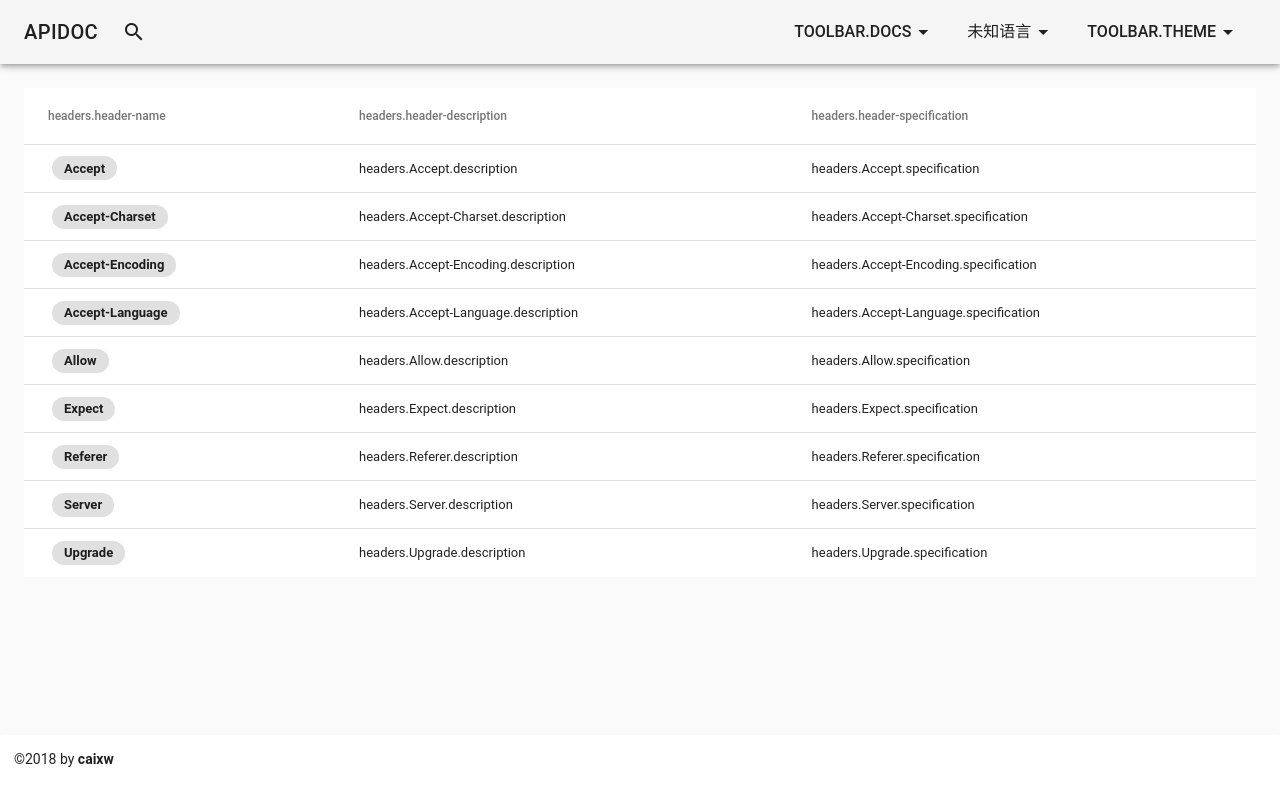
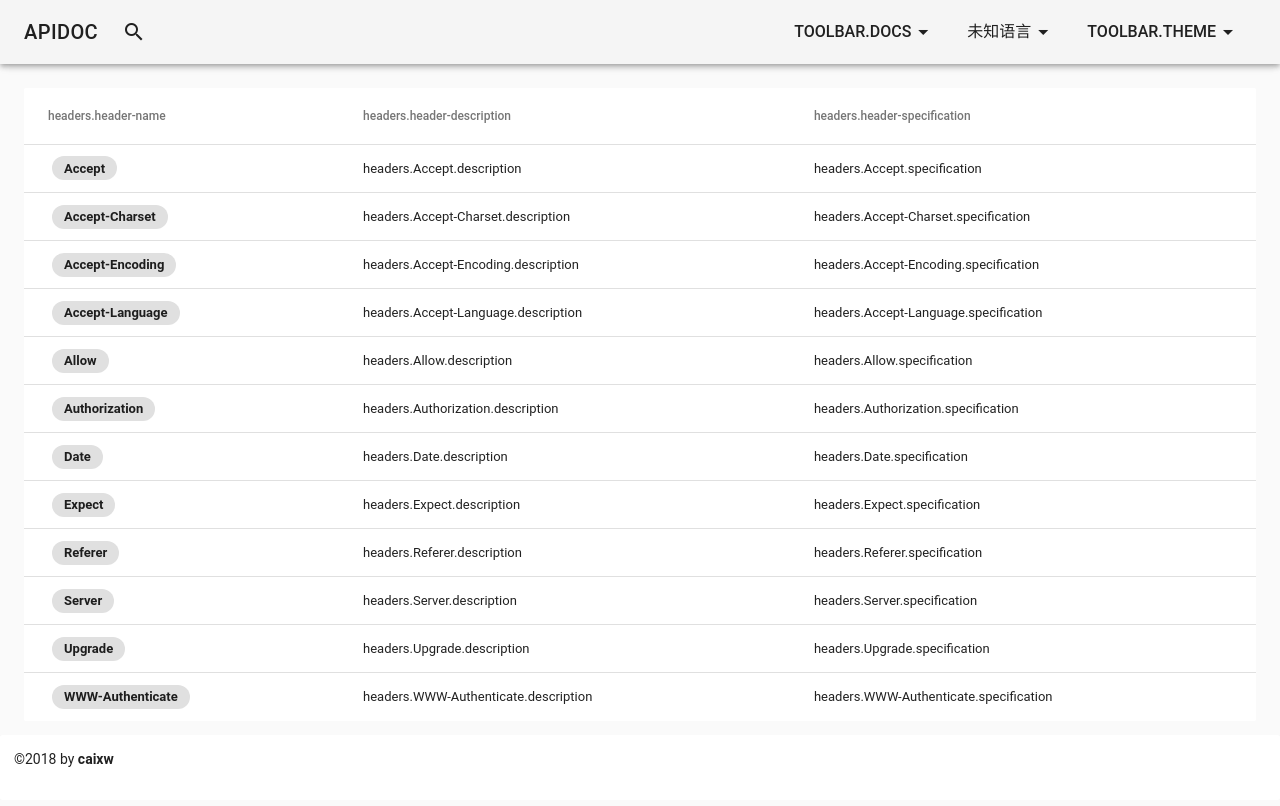
Before and after one commit to caixw/OAViewer, a Vue app: page /headers in a window 1280 px wide. Shown: the top 806 px of the page. Built offline with nearby package versions, Linux system fonts and the light colour scheme.

Commit message:
添加部分报头内容

```diff
--- a/src/locales/zh-Hans.json
+++ b/src/locales/zh-Hans.json
@@ -84,6 +84,14 @@
       "description": "表示资源可接受的请求方法，一般在返回 405 状态时，会带上此报头告知可用的请求方法，或是在 <code>OPTIONS</code> 请求中也会返回。<code>Allow: POST, GET, DELETE</code>。",
       "specification": "<a href='https://tools.ietf.org/html/rfc7231#section-7.4.1'>RFC7231#7.4.1</a>"
     },
+    "Authorization": {
+      "description": "用于向服务器传递验证身份的凭证信息。",
+      "specification": "<a href='https://tools.ietf.org/html/rfc7235#section-4.2'>RFC7235#4.2</a>"
+    },
+    "Date": {
+      "description": "表示服务器产生此回应消息的时间。为 GMT 时间，而不是本地时间。<code>Date: Tue, 15 Nov 1994 08:12:31 GMT</code>",
+      "specification": "<a href='https://tools.ietf.org/html/rfc7231#section-7.1.1.2'>RFC7231#7.1.1.2</a>"
+    },
     "Expect": {
       "description": "该报头向服务器申请一个期望的操作，只有服务满足该期望，才能继续，否则将返回 417 的状态，表示无法满足要求。目前只有一种，即 <code>100-Continue</code>，具体可参考状态码 100 的相关说明。",
       "specification": "<a href='https://tools.ietf.org/html/rfc7231#section-5.1.1'>RFC7231#5.1.1</a>"
@@ -99,6 +107,10 @@
     "Upgrade": {
       "description": "由客户端发起更新协议的请求，如果新协议服务器支持，则返回 101 状态码，如果不支持则应该直接返回结果。常见有：<code>Upgrade:Websocket</code> 和 <code>Upgrade: h2c</code>。",
       "specification": "<a href=‘https://tools.ietf.org/html/rfc2616#section-14.42’>RFC2616#14.42</a>"
+    },
+    "WWW-Authenticate": {
+      "description": "通常和 401 状态一起出现。告知用户以何种方式进行登录验证操作。",
+      "specification": "<a href='https://tools.ietf.org/html/rfc7235#section-4.1'>RFC7235#4.1</a>"
     }
   },
 
--- a/src/views/Headers.vue
+++ b/src/views/Headers.vue
@@ -62,7 +62,7 @@ export default class Headers extends Vue {
     }
   ]
 
-  private items = this.getItems('Accept', 'Accept-Charset', 'Accept-Encoding', 'Accept-Language', 'Allow', 'Expect', 'Referer', 'Server', 'Upgrade')
+  private items = this.getItems('Accept', 'Accept-Charset', 'Accept-Encoding', 'Accept-Language', 'Allow', 'Authorization', 'Date', 'Expect', 'Referer', 'Server', 'Upgrade', 'WWW-Authenticate')
 
   private getItems(...headers:string[]) :Array<Object> {
     const objs: Array<Object> = []
```
